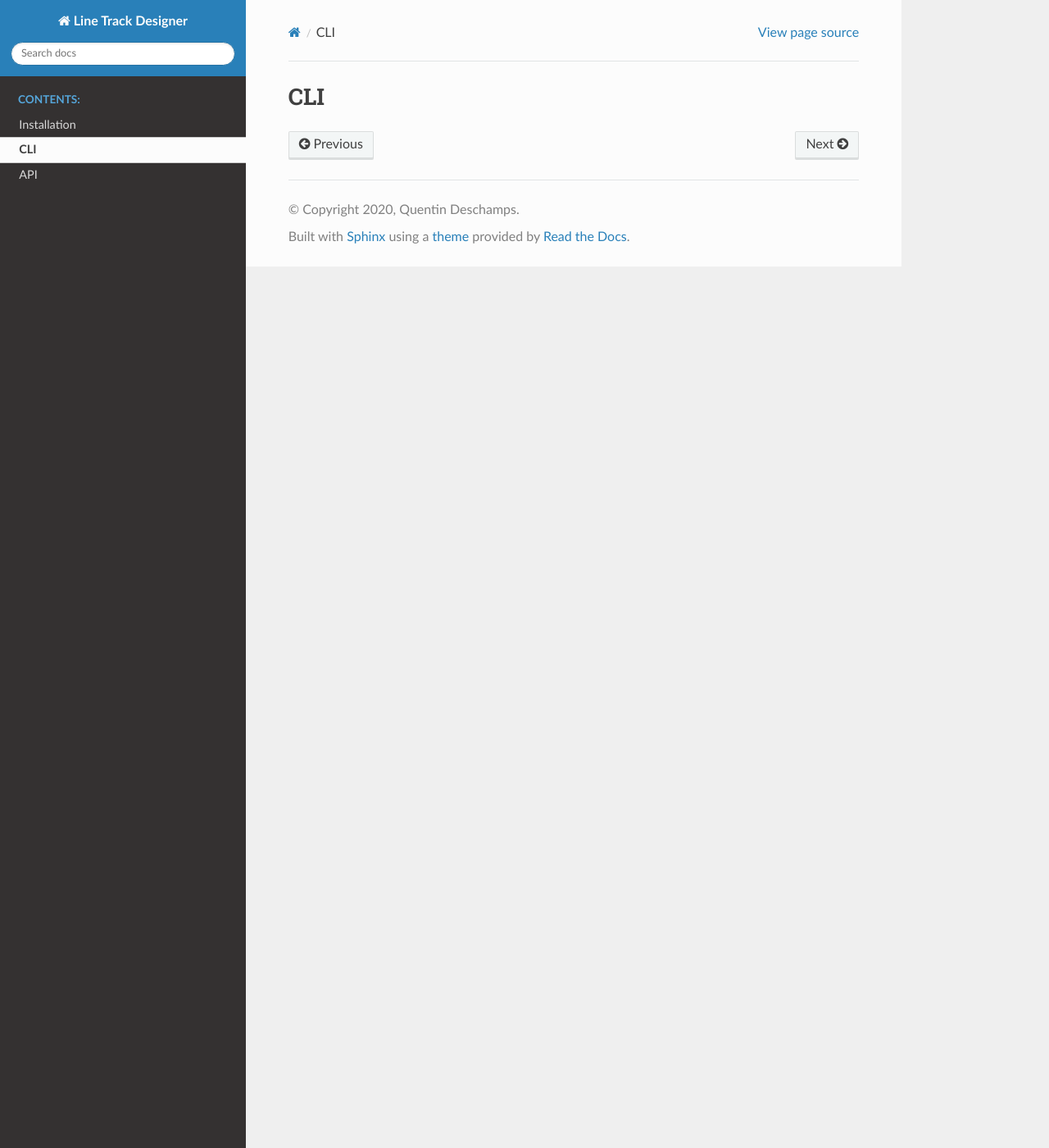
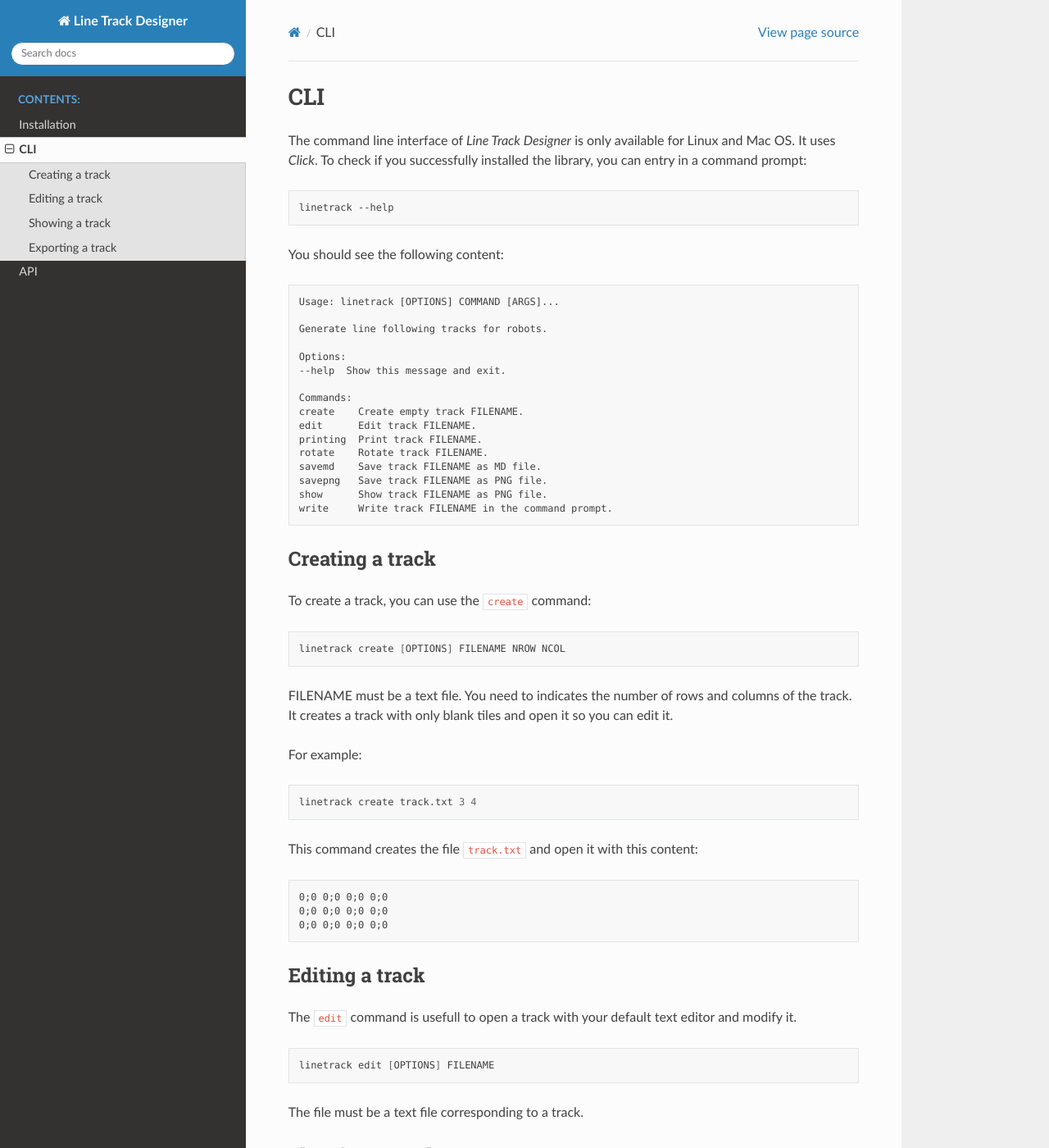
Before and after one commit to Quentin18/Line-Track-Designer, a Sphinx documentation site: the page built from docs/source/cli.rst, in a window 1280 px wide and 1400 px high. Shown: the whole window at 82% size. Built offline with Sphinx 7.4.7 and the Read the Docs theme 2.0.0, drawn with Linux system fonts in a browser that asks for light colours; some of the changed text lies outside the part shown.

Commit message:
update cli docs

```diff
--- a/docs/source/cli.rst
+++ b/docs/source/cli.rst
@@ -1,2 +1,110 @@
 CLI
 ===
+
+The command line interface of *Line Track Designer* is only available for Linux and Mac OS.
+It uses *Click*. To check if you successfully installed the library, you can entry in a command prompt:
+
+.. code-block:: bash
+
+    linetrack --help
+
+You should see the following content:
+
+.. code-block:: text
+
+    Usage: linetrack [OPTIONS] COMMAND [ARGS]...
+
+    Generate line following tracks for robots.
+
+    Options:
+    --help  Show this message and exit.
+
+    Commands:
+    create    Create empty track FILENAME.
+    edit      Edit track FILENAME.
+    printing  Print track FILENAME.
+    rotate    Rotate track FILENAME.
+    savemd    Save track FILENAME as MD file.
+    savepng   Save track FILENAME as PNG file.
+    show      Show track FILENAME as PNG file.
+    write     Write track FILENAME in the command prompt.
+
+Creating a track
+----------------
+To create a track, you can use the ``create`` command:
+
+.. code-block:: bash
+
+    linetrack create [OPTIONS] FILENAME NROW NCOL
+
+FILENAME must be a text file. You need to indicates the number of rows and columns of the track.
+It creates a track with only blank tiles and open it so you can edit it.
+
+For example:
+
+.. code-block:: bash
+
+    linetrack create track.txt 3 4
+
+This command creates the file ``track.txt`` and open it with this content:
+
+.. code-block:: text
+
+    0;0 0;0 0;0 0;0
+    0;0 0;0 0;0 0;0
+    0;0 0;0 0;0 0;0
+
+Editing a track
+---------------
+The ``edit`` command is usefull to open a track with your default text editor and modify it.
+
+.. code-block:: bash
+
+    linetrack edit [OPTIONS] FILENAME
+
+The file must be a text file corresponding to a track.
+
+
+Showing a track
+---------------
+You can display a track in two different ways:
+
+- writing it in the command prompt using the ``write`` command
+
+.. code-block:: bash
+
+    linetrack write [OPTIONS] FILENAME
+
+- showing it in your picture viewer using the ``show`` command
+
+.. code-block:: bash
+
+    linetrack show [OPTIONS] FILENAME
+
+For example, we consider the ``track.txt`` file with this content:
+
+.. code-block:: text
+
+    3;1 2;1 3;0
+    2;0 11;0 2;0
+    3;2 2;1 3;3
+
+The first command will display its content in the command prompt:
+
+.. code-block:: bash
+
+    linetrack write track.txt
+
+With the second command,
+
+.. code-block:: bash
+
+    linetrack show track.txt
+
+We can see this PNG image:
+
+.. image:: img/track.png
+
+
+Exporting a track
+-----------------
```
